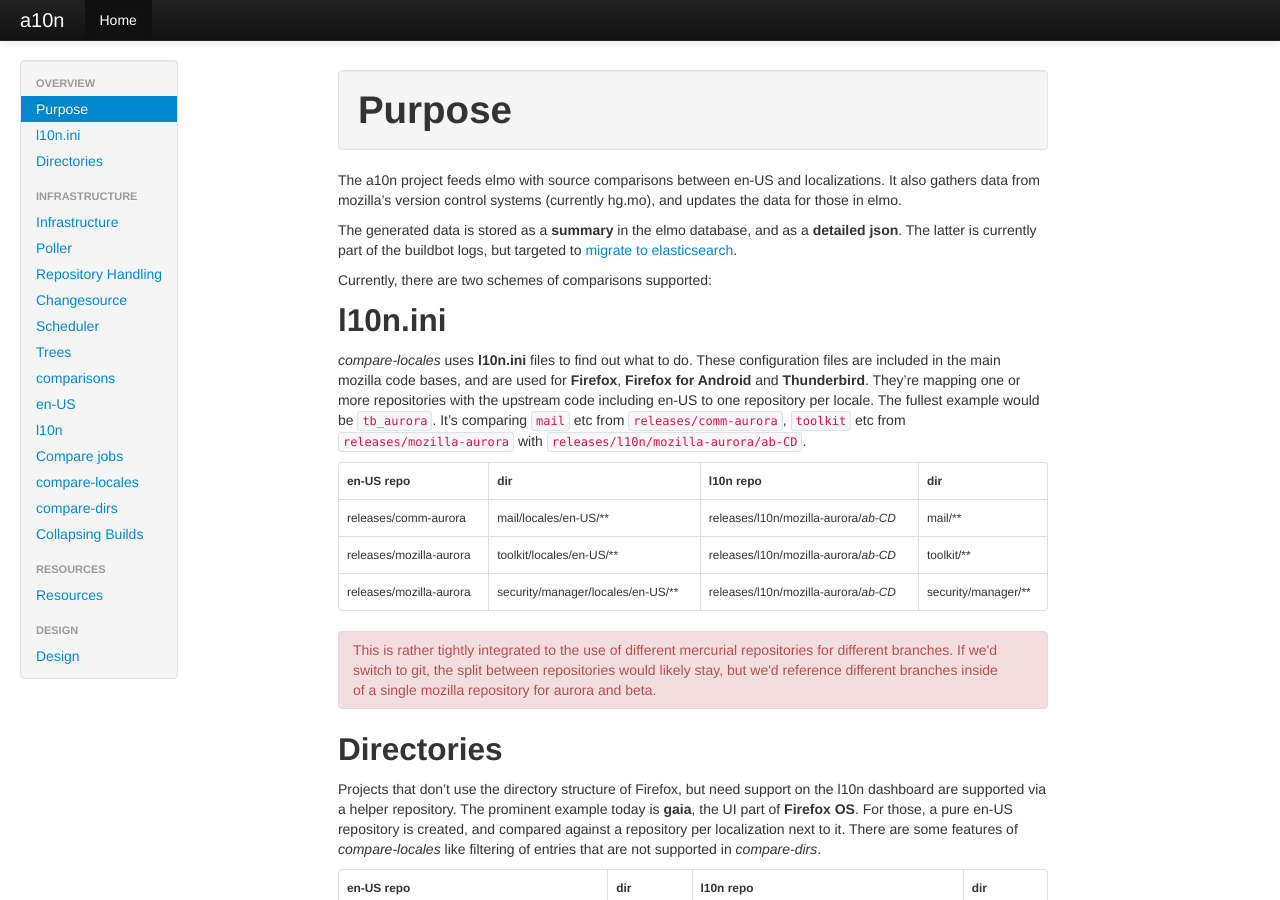
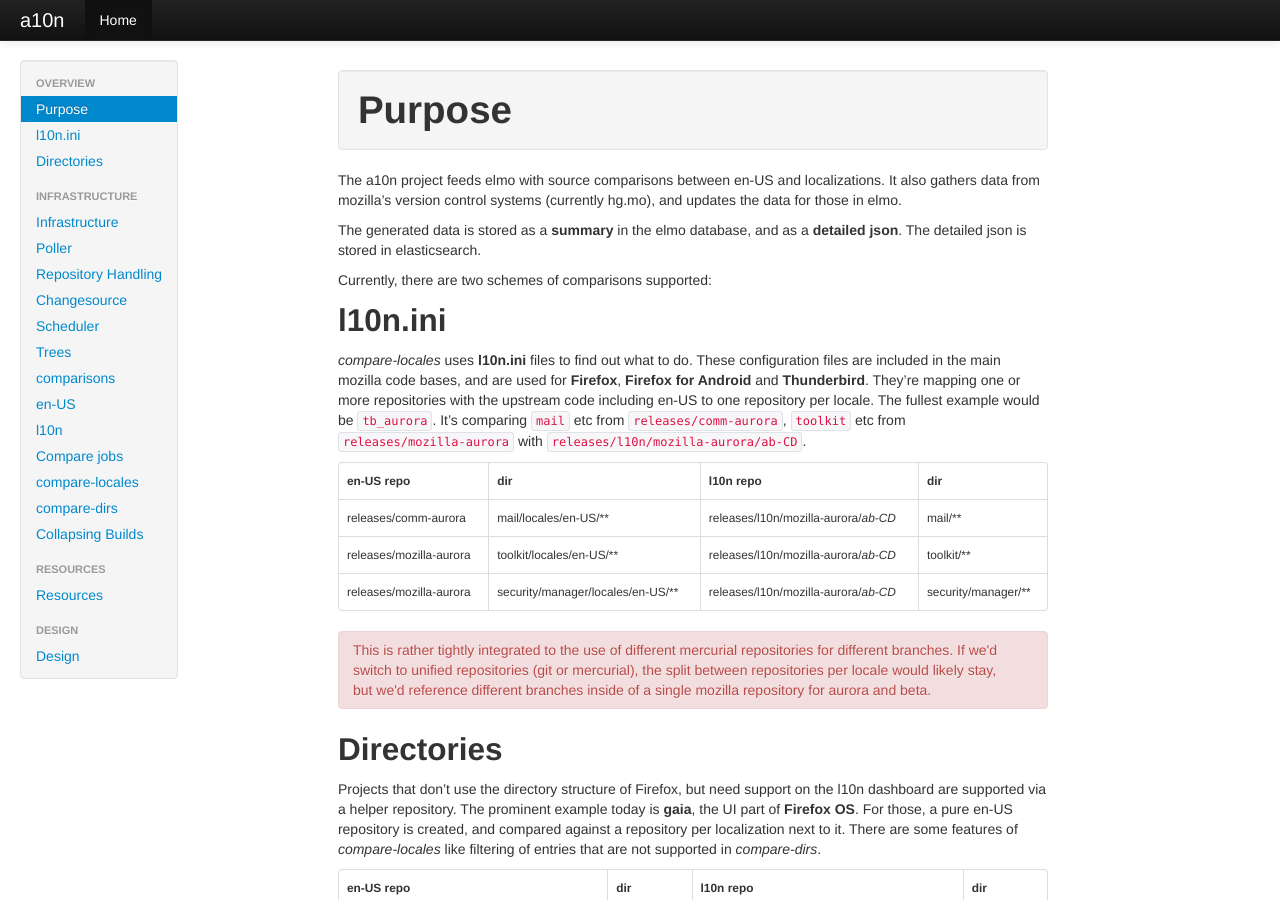
Before and after one commit to Pike/a10n, a Jekyll site: the page built from index.md, in a window 1280 px wide and 900 px high. Built offline with Jekyll 4.4.1, drawn with Linux system fonts in a browser that asks for light colours; some of the changed text lies outside the part shown.

Commit message:
review and update to status-quo

```diff
--- a/index.md
+++ b/index.md
@@ -38,9 +38,8 @@ localizations. It also gathers data from mozilla's version control
 systems (currently hg.mo), and updates the data for those in elmo.
 
 The generated data is stored as a **summary** in the elmo database,
-and as a **detailed json**. The latter is currently part of the
-buildbot logs, but targeted to [migrate to
-elasticsearch](https://bugzilla.mozilla.org/show_bug.cgi?id=857107).
+and as a **detailed json**. The detailed json is stored in
+elasticsearch.
 
 Currently, there are two schemes of comparisons supported:
 
@@ -76,13 +75,19 @@ with `releases/l10n/mozilla-aurora/ab-CD`.
 
 <div class="alert alert-error">This is rather tightly integrated to
 the use of different mercurial repositories for different branches. If
-we'd switch to git, the split between repositories would likely stay,
+we'd switch to unified repositories (git or mercurial), the split between
+repositories per locale would likely stay,
 but we'd reference different branches inside of a single mozilla
 repository for aurora and beta.</div>
 
 Directories
 -----------
-Projects that don't use the directory structure of Firefox, but need support on the l10n dashboard are supported via a helper repository. The prominent example today is **gaia**, the UI part of **Firefox OS**. For those, a pure en-US repository is created, and compared against a repository per localization next to it. There are some features of *compare-locales* like filtering of entries that are not supported in *compare-dirs*.
+Projects that don't use the directory structure of Firefox, but need support on
+the l10n dashboard are supported via a helper repository. The prominent example
+today is **gaia**, the UI part of **Firefox OS**. For those, a pure en-US
+repository is created, and compared against a repository per localization next
+to it. There are some features of *compare-locales* like filtering of entries
+that are not supported in *compare-dirs*.
 
 <table class="table table-bordered small">
 <tr>
@@ -131,8 +136,8 @@ files for those changes and submits them to the schedulers.
 
 <div class="alert alert-error">This is very bound to mercurial, and
 it's notion of having files as part of the changeset info right
-now. In a git-world, this would need to know the previous ref of the
-updated branch, and use a diff algorithm to find affected files.</div>
+now. In a world with unified repositories, this would need to know the previous
+ref of the updated branch, and use a diff algorithm to find affected files.</div>
 
 Scheduler
 ---------
```
Also changed, not shown: other parts of index.md (+1 -1 lines), design/index.md (+8 -4 lines).
